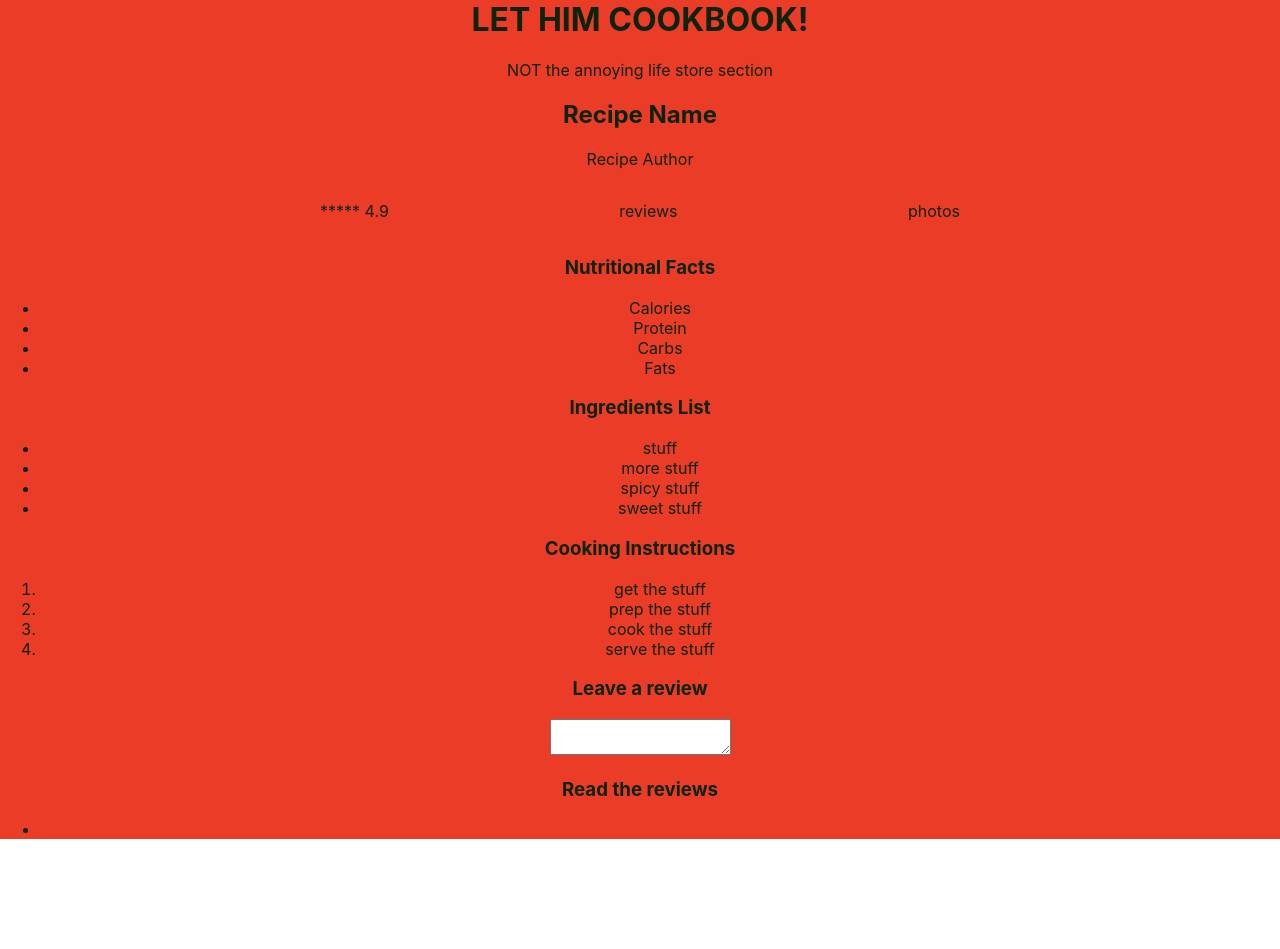
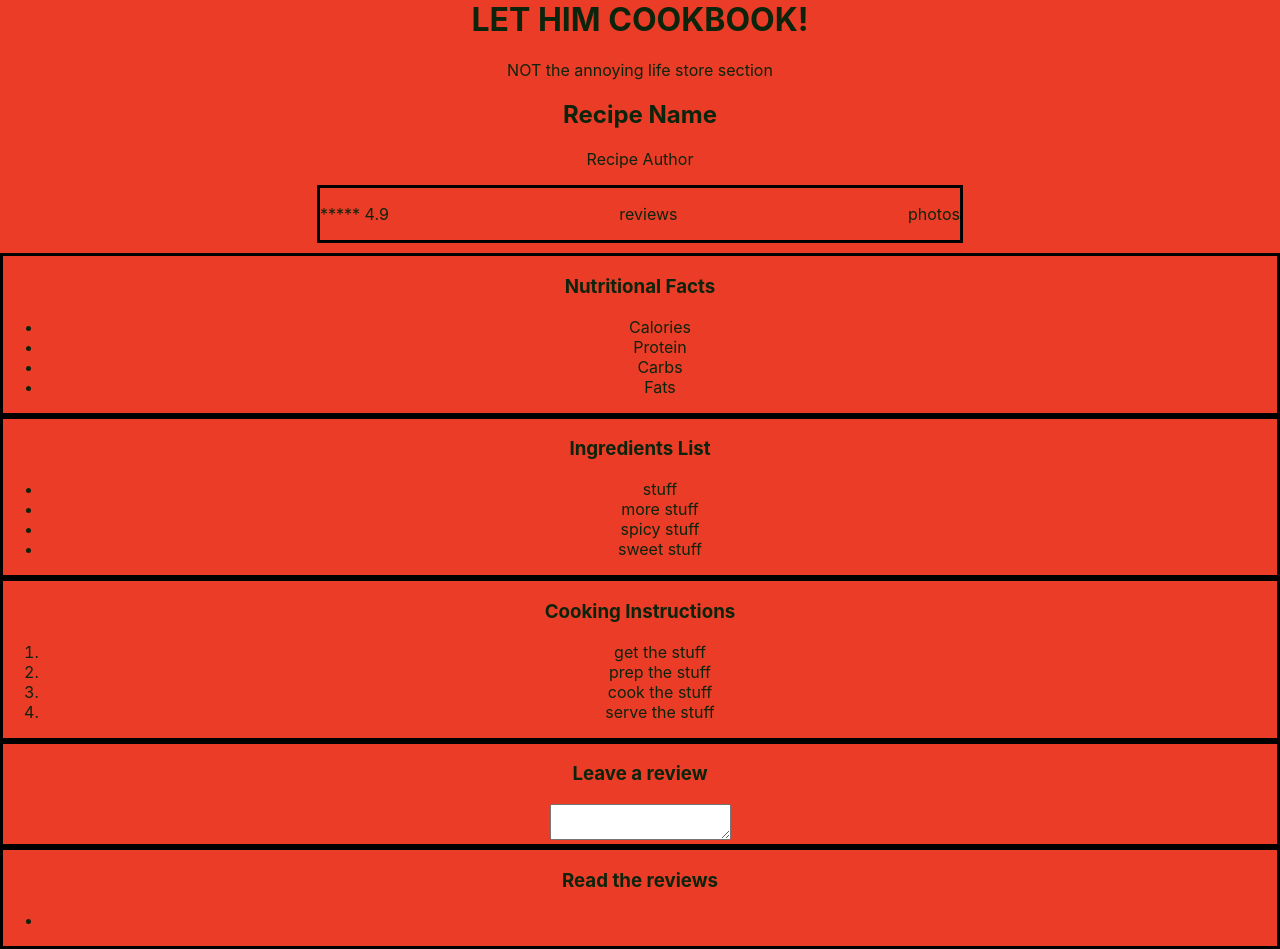
Before and after one commit to AlexDoss42/cookbook, a React (Create React App) app: page / in a window 1280 px wide. Before the commit the page ends 855 px from the top, so only its background shows below. Built offline with nearby package versions, Linux system fonts and the light colour scheme.

Commit message:
adds a basic border around each section

```diff
--- a/src/App.css
+++ b/src/App.css
@@ -3,3 +3,7 @@
   text-align: center;
   color: #0C240B;
 }
+
+.section {
+  border: 3px solid black;
+}
--- a/src/Components/Ingredients.jsx
+++ b/src/Components/Ingredients.jsx
@@ -2,7 +2,7 @@ import React from 'react'
 
 export const Ingredients = () => {
   return (
-    <div>
+    <div className='section'>
         <h3>Ingredients List</h3>
 
         <ul>
--- a/src/Components/Instructions.jsx
+++ b/src/Components/Instructions.jsx
@@ -2,7 +2,7 @@ import React from 'react'
 
 export const Instructions = () => {
   return (
-    <div>
+    <div className='section'>
     <h3>Cooking Instructions</h3>
     <ol>
       <li>get the stuff</li>
--- a/src/Components/LeaveAReview.jsx
+++ b/src/Components/LeaveAReview.jsx
@@ -2,7 +2,7 @@ import React from 'react'
 
 export const LeaveAReview = () => {
   return (
-    <div>
+    <div className='section'>
     <h3>Leave a review</h3>
 
     <textarea />
--- a/src/Components/NutritionalFacts.jsx
+++ b/src/Components/NutritionalFacts.jsx
@@ -2,7 +2,8 @@ import React from 'react'
 
 export const NutritionalFacts = () => {
   return (
-    <div><h3>Nutritional Facts</h3>
+    <div className='section'>
+    <h3>Nutritional Facts</h3>
     <ul>
       <li>Calories</li>
       <li>Protein</li>
--- a/src/Components/ReviewHighlights.jsx
+++ b/src/Components/ReviewHighlights.jsx
@@ -3,7 +3,7 @@ import './ReviewHighlights.css'
 
 export const ReviewHighlights = () => {
   return (
-    <div className='highlights'>
+    <div className='highlights section'>
     <p>***** 4.9</p>
     <p>reviews</p>
     <p>photos</p>
--- a/src/Components/ReviewList.jsx
+++ b/src/Components/ReviewList.jsx
@@ -2,7 +2,7 @@ import React from 'react'
 
 export const ReviewList = () => {
   return (
-    <div><h3>Read the reviews</h3>
+    <div className='section'><h3>Read the reviews</h3>
     <ul>
       <li></li>
     </ul></div>
--- a/src/Components/Time.jsx
+++ b/src/Components/Time.jsx
@@ -2,7 +2,7 @@ import React from 'react'
 
 export const Time = () => {
   return (
-    <div>
+    <div className='section'>
         <p>Total Time</p>
         <p>Additional Time</p>
         <p>Prep Time</p>
```
